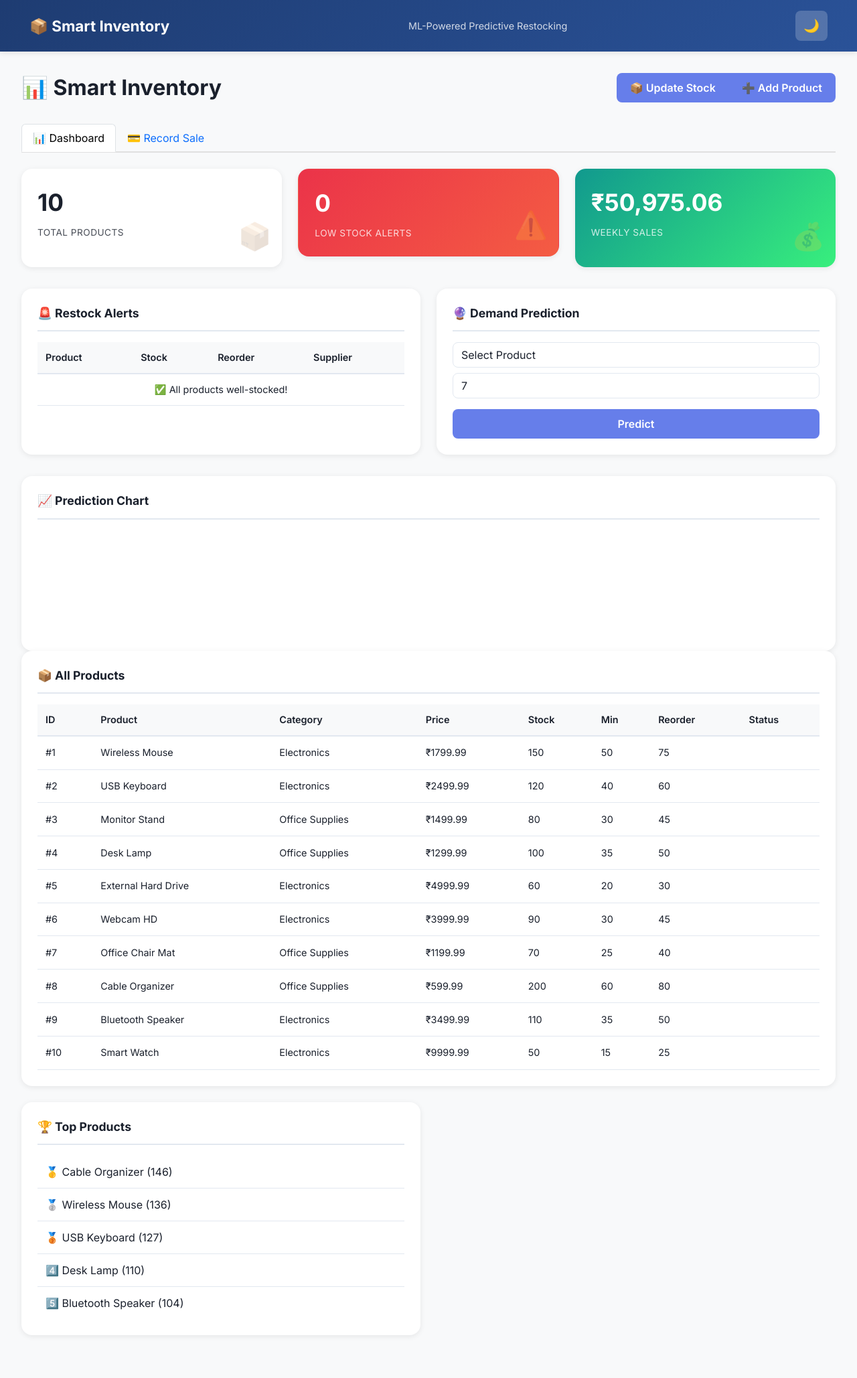
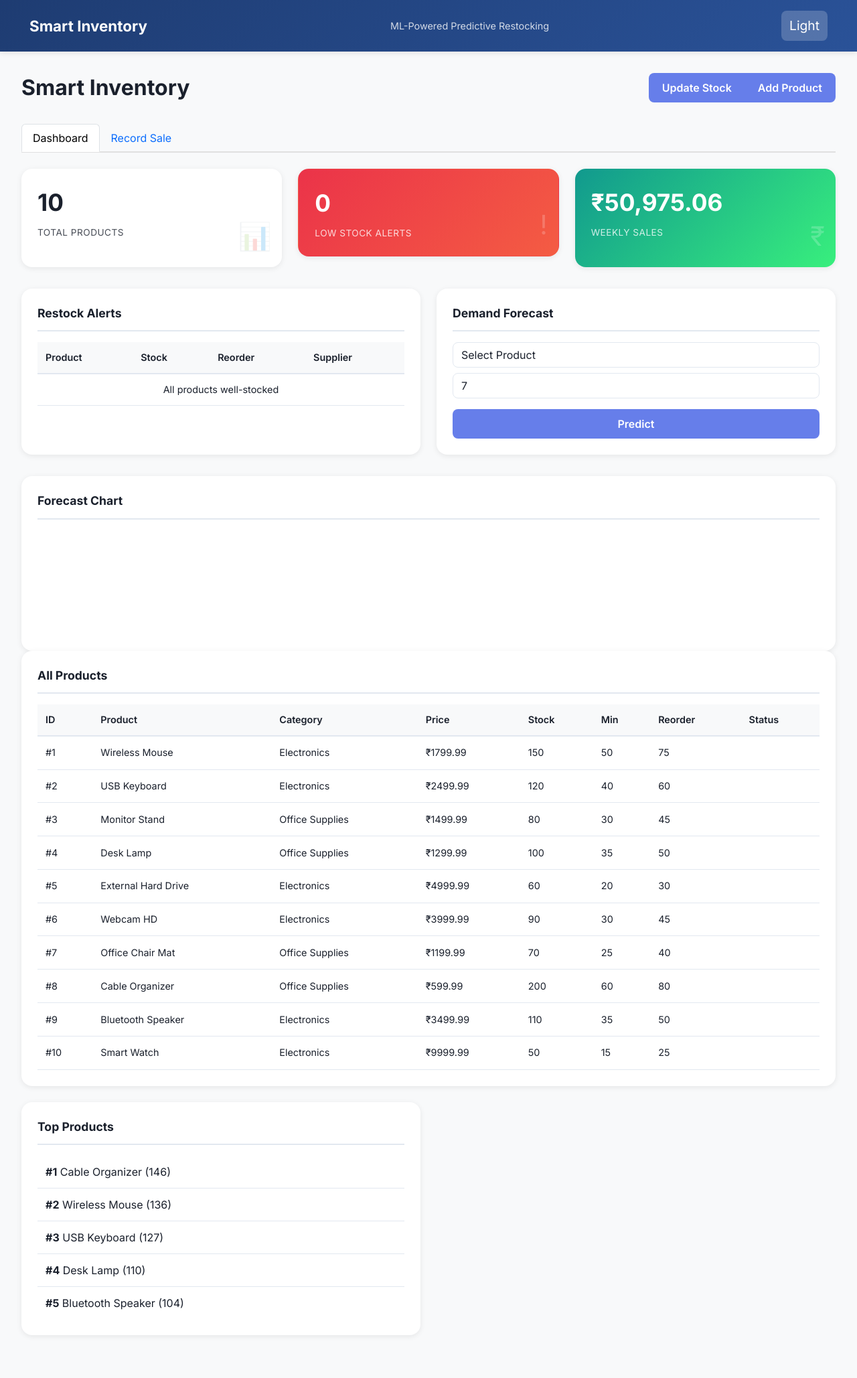
Before and after one commit to Kush69420/Smart-Stock-Predicting-system, a Flask app: page / in a window 1280 px wide. Shown: the whole page at 67% size. Run offline with Flask 3, Linux system fonts and the light colour scheme; data comes from the database, SQL or seed files in the repository; both versions use the stored data as it was after the commit; data that the repository does not hold is empty; a map, chart or similar area stays blank.

Commit message:
Remove emojis and modernize the interface for a professional look
Remove all decorative emojis from the UI, update tab and button labels, and adjust icons for a cleaner, more professional appearance.

Replit-Commit-Author: Agent
Replit-Commit-Session-Id: e4a00cd0-bffa-45be-b835-d03da8f41ba9
Replit-Commit-Checkpoint-Type: full_checkpoint
Replit-Commit-Event-Id: 19ea2f88-6d8f-4485-9691-d933fcd93ea6
Replit-Commit-Screenshot-Url: https://storage.googleapis.com/screenshot-production-us-central1/bfa5a85c-1217-486a-906c-3747fe48cff2/e4a00cd0-bffa-45be-b835-d03da8f41ba9/B4TU1tj

```diff
--- a/templates/index.html
+++ b/templates/index.html
@@ -20,10 +20,10 @@
 <body>
     <nav class="navbar navbar-expand-lg navbar-dark">
         <div class="container-fluid">
-            <a class="navbar-brand" href="/">📦 Smart Inventory</a>
+            <a class="navbar-brand" href="/">Smart Inventory</a>
             <span class="navbar-text">ML-Powered Predictive Restocking</span>
             <button class="theme-toggle" onclick="toggleTheme()">
-                <span id="themeIcon">🌙</span>
+                <span id="themeIcon">Light</span>
             </button>
         </div>
     </nav>
@@ -32,7 +32,7 @@
         <div class="modal-dialog modal-dialog-centered">
             <div class="modal-content">
                 <div class="modal-header">
-                    <h5 class="modal-title">➕ Add New Product</h5>
+                    <h5 class="modal-title">Add New Product</h5>
                     <button type="button" class="btn-close" data-bs-dismiss="modal"></button>
                 </div>
                 <div class="modal-body">
@@ -60,7 +60,7 @@
         <div class="modal-dialog modal-dialog-centered">
             <div class="modal-content">
                 <div class="modal-header">
-                    <h5 class="modal-title">📦 Update Stock (Purchase)</h5>
+                    <h5 class="modal-title">Update Stock</h5>
                     <button type="button" class="btn-close" data-bs-dismiss="modal"></button>
                 </div>
                 <div class="modal-body">
@@ -83,20 +83,20 @@
     <div class="container-fluid main-content">
         <div class="header-section">
             <div class="d-flex justify-content-between align-items-center mb-4">
-                <h1>📊 Smart Inventory</h1>
+                <h1>Smart Inventory</h1>
                 <div class="btn-group">
-                    <button class="btn btn-primary" data-bs-toggle="modal" data-bs-target="#recordPurchaseModal">📦 Update Stock</button>
-                    <button class="btn btn-primary" data-bs-toggle="modal" data-bs-target="#addProductModal">➕ Add Product</button>
+                    <button class="btn btn-primary" data-bs-toggle="modal" data-bs-target="#recordPurchaseModal">Update Stock</button>
+                    <button class="btn btn-primary" data-bs-toggle="modal" data-bs-target="#addProductModal">Add Product</button>
                 </div>
             </div>
         </div>
 
         <ul class="nav nav-tabs mb-4" role="tablist" style="border-bottom: 2px solid #e0e0e0;">
             <li class="nav-item" role="presentation">
-                <button class="nav-link active" id="dashboard-tab" data-bs-toggle="tab" data-bs-target="#dashboard-content" type="button" role="tab">📊 Dashboard</button>
+                <button class="nav-link active" id="dashboard-tab" data-bs-toggle="tab" data-bs-target="#dashboard-content" type="button" role="tab">Dashboard</button>
             </li>
             <li class="nav-item" role="presentation">
-                <button class="nav-link" id="sales-tab" data-bs-toggle="tab" data-bs-target="#sales-content" type="button" role="tab">💳 Record Sale</button>
+                <button class="nav-link" id="sales-tab" data-bs-toggle="tab" data-bs-target="#sales-content" type="button" role="tab">Record Sale</button>
             </li>
         </ul>
 
@@ -106,23 +106,23 @@
             <div class="stat-card">
                 <div class="stat-value" id="total-products">-</div>
                 <div class="stat-label">Total Products</div>
-                <div class="stat-icon">📦</div>
+                <div class="stat-icon">📊</div>
             </div>
             <div class="stat-card alert">
                 <div class="stat-value" id="low-stock-alerts">-</div>
                 <div class="stat-label">Low Stock Alerts</div>
-                <div class="stat-icon">⚠️</div>
+                <div class="stat-icon">!</div>
             </div>
             <div class="stat-card success">
                 <div class="stat-value" id="weekly-sales">-</div>
                 <div class="stat-label">Weekly Sales</div>
-                <div class="stat-icon">💰</div>
+                <div class="stat-icon">₹</div>
             </div>
         </div>
 
         <div class="content-grid">
             <div class="card-section">
-                <div class="section-header">🚨 Restock Alerts</div>
+                <div class="section-header">Restock Alerts</div>
                 <div class="table-wrapper">
                     <table class="data-table">
                         <thead>
@@ -141,7 +141,7 @@
             </div>
 
             <div class="card-section">
-                <div class="section-header">🔮 Demand Prediction</div>
+                <div class="section-header">Demand Forecast</div>
                 <select class="form-select mb-2" id="product-select">
                     <option value="">Select Product</option>
                 </select>
@@ -154,13 +154,13 @@
         </div>
 
         <div class="card-section full-width">
-            <div class="section-header">📈 Prediction Chart</div>
+            <div class="section-header">Forecast Chart</div>
             <canvas id="demandChart"></canvas>
         </div>
 
         <div class="content-grid">
             <div class="card-section full-width">
-                <div class="section-header">📦 All Products</div>
+                <div class="section-header">All Products</div>
                 <div class="table-wrapper">
                     <table class="data-table">
                         <thead>
@@ -183,7 +183,7 @@
             </div>
 
             <div class="card-section">
-                <div class="section-header">🏆 Top Products</div>
+                <div class="section-header">Top Products</div>
                 <ul class="top-list" id="top-products-list">
                     <li>Loading...</li>
                 </ul>
@@ -193,7 +193,7 @@
 
             <div class="tab-pane fade" id="sales-content" role="tabpanel">
                 <div class="card-section" style="max-width: 600px;">
-                    <div class="section-header">💳 Record Sale</div>
+                    <div class="section-header">Record Sale</div>
                     <div style="padding: 20px;">
                         <select class="form-select mb-3" id="saleProductSelect">
                             <option value="">Select Product</option>
@@ -207,7 +207,7 @@
                 </div>
 
                 <div class="card-section full-width" style="margin-top: 30px;">
-                    <div class="section-header">📋 Recent Sales & Billing</div>
+                    <div class="section-header">Recent Sales & Billing</div>
                     <div class="table-wrapper">
                         <table class="data-table">
                             <thead>
@@ -239,7 +239,7 @@
         function toggleTheme() {
             isDarkMode = !isDarkMode;
             document.documentElement.setAttribute('data-theme', isDarkMode ? 'dark' : 'light');
-            document.getElementById('themeIcon').textContent = isDarkMode ? '☀️' : '🌙';
+            document.getElementById('themeIcon').textContent = isDarkMode ? 'Dark' : 'Light';
             localStorage.setItem('darkMode', isDarkMode);
             if (demandChart) updateChartTheme();
         }
@@ -264,9 +264,9 @@
                     document.getElementById('total-products').textContent = data.total_products;
                     document.getElementById('low-stock-alerts').textContent = data.low_stock_alerts;
                     document.getElementById('weekly-sales').textContent = '₹' + data.weekly_sales.toLocaleString('en-US', {minimumFractionDigits: 2});
-                    const medals = ['🥇', '🥈', '🥉', '4️⃣', '5️⃣'];
+                    const medals = ['#1', '#2', '#3', '#4', '#5'];
                     const list = document.getElementById('top-products-list');
-                    list.innerHTML = data.top_products.map((p, i) => `<li>${medals[i] || '📦'} ${p.product_name} (${p.total_sold})</li>`).join('');
+                    list.innerHTML = data.top_products.map((p, i) => `<li><strong>${medals[i]}</strong> ${p.product_name} (${p.total_sold})</li>`).join('');
                 }
             } catch (e) { console.error(e); }
         }
@@ -298,7 +298,7 @@
                 const data = await res.json();
                 const tbody = document.getElementById('restock-alerts-table');
                 if (data.success) {
-                    tbody.innerHTML = data.alerts.length === 0 ? '<tr><td colspan="4" class="text-center">✅ All products well-stocked!</td></tr>' : data.alerts.map(a => `<tr><td>${a.product_name}</td><td>${a.quantity_available}</td><td>${a.reorder_point}</td><td>${a.supplier_name}</td></tr>`).join('');
+                    tbody.innerHTML = data.alerts.length === 0 ? '<tr><td colspan="4" class="text-center">All products well-stocked</td></tr>' : data.alerts.map(a => `<tr><td>${a.product_name}</td><td>${a.quantity_available}</td><td>${a.reorder_point}</td><td>${a.supplier_name}</td></tr>`).join('');
                 }
             } catch (e) { console.error(e); }
         }
@@ -338,7 +338,7 @@
                 });
                 const data = await res.json();
                 if (data.success) {
-                    alert('✅ Sale deleted and inventory restored!');
+                    alert('Sale deleted and inventory restored');
                     loadDashboardStats(); loadProducts(); loadRestockAlerts(); loadRecentSales();
                 } else alert('Error: ' + data.error);
             } catch (e) { console.error(e); }
@@ -384,7 +384,7 @@
                 });
                 const data = await res.json();
                 if (data.success) {
-                    alert(`✅ Stock updated! Added ${quantity} units. New Stock: ${data.new_quantity}`);
+                    alert(`Stock updated! Added ${quantity} units. New Stock: ${data.new_quantity}`);
                     bootstrap.Modal.getInstance(document.getElementById('recordPurchaseModal')).hide();
                     document.getElementById('purchaseProductSelect').value = '';
                     document.getElementById('purchaseQuantity').value = '';
@@ -406,7 +406,7 @@
                 });
                 const data = await res.json();
                 if (data.success) {
-                    alert(`✅ Sale recorded! Amount: ₹${data.total_amount.toFixed(2)}`);
+                    alert(`Sale recorded! Amount: ₹${data.total_amount.toFixed(2)}`);
                     document.getElementById('saleProductSelect').value = '';
                     document.getElementById('saleQuantity').value = '';
                     document.getElementById('saleAmount').textContent = '₹0.00';
```
Also changed, not shown: inventory.db.
